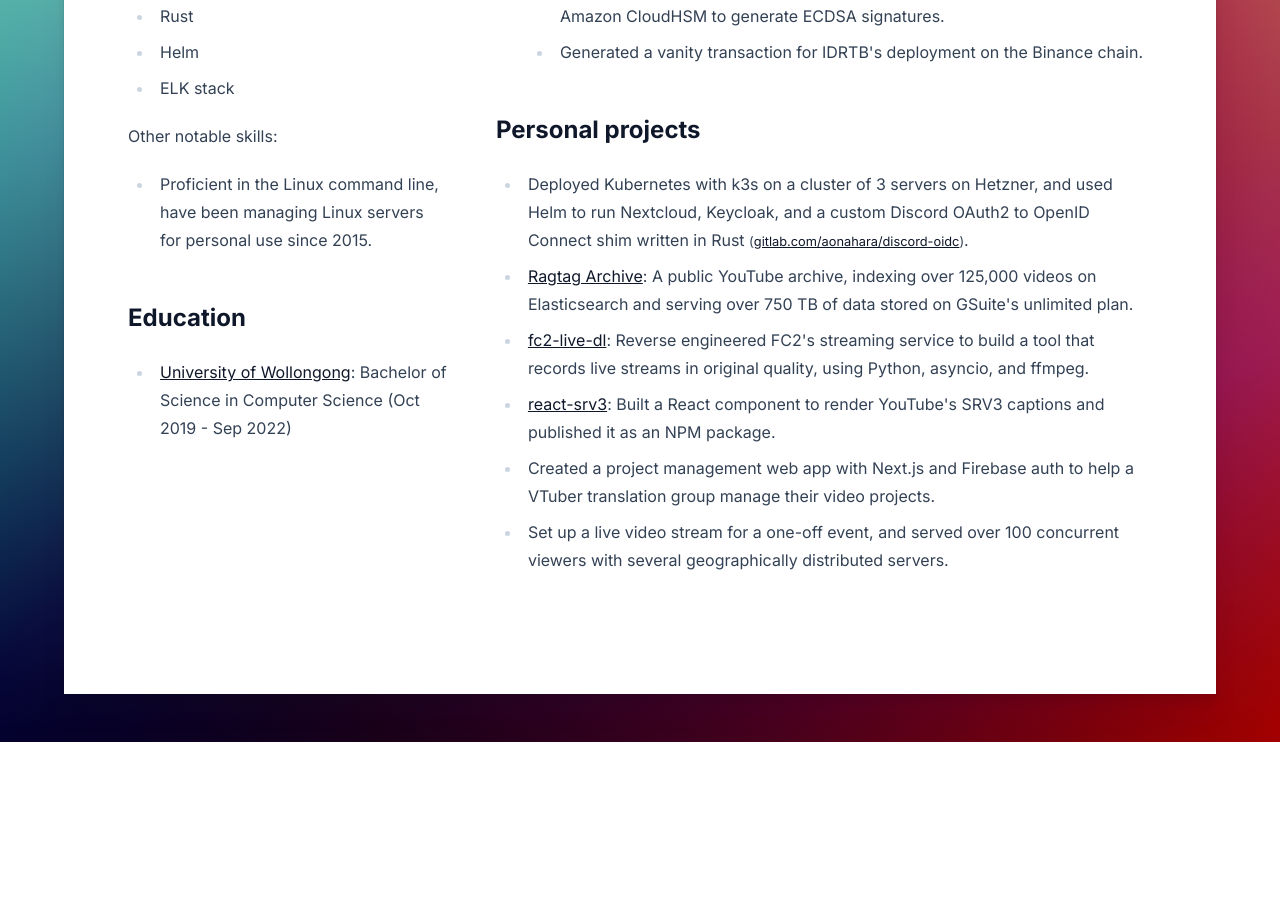
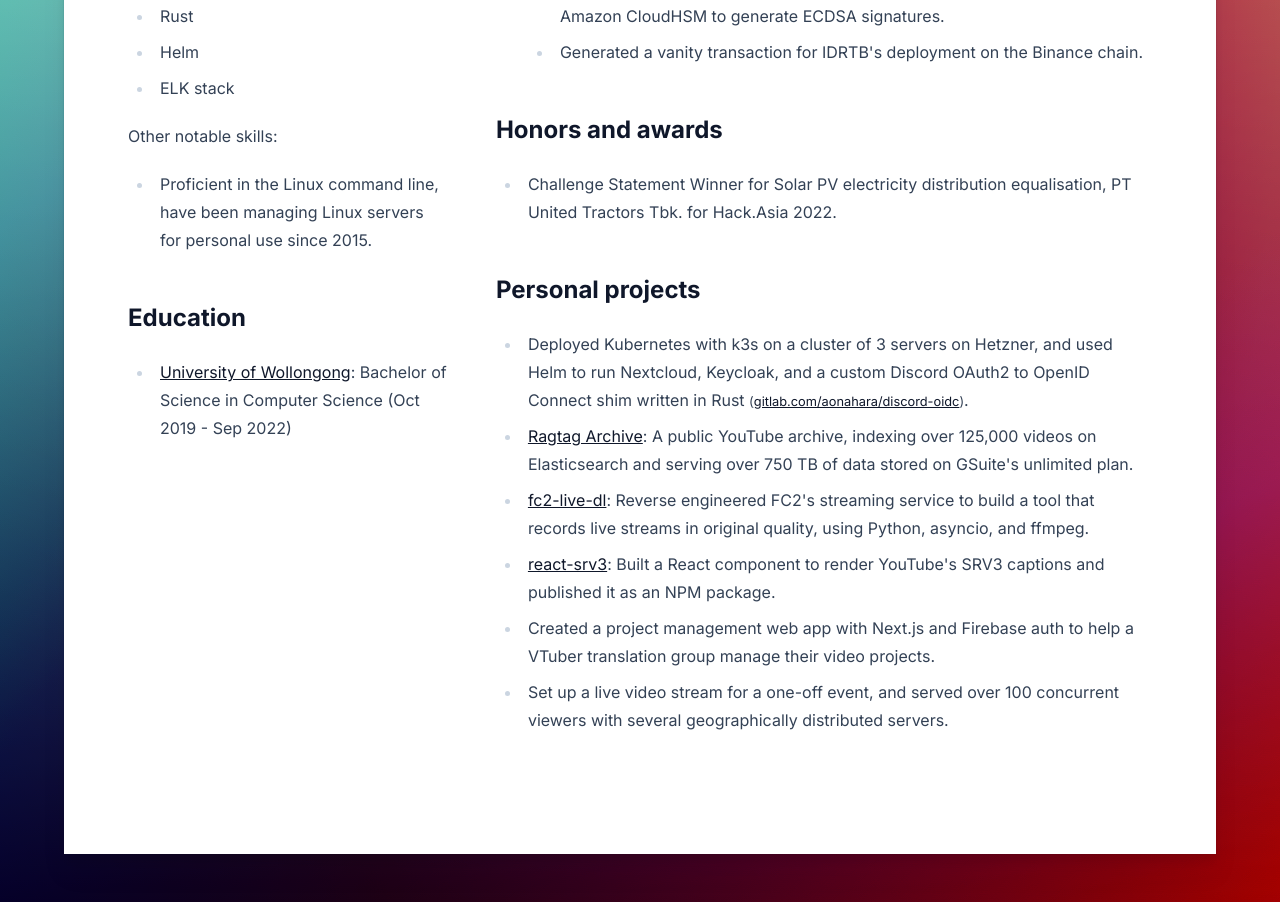
Before and after one commit to hizkifw/hizkifw.me, a Next.js app: page / in a window 1280 px wide. Shown: the part 926-1828 px from the top of the page. Before the commit the page ends 1668 px from the top, so only its background shows below. Built offline with nearby package versions, Linux system fonts and the light colour scheme.

Commit message:
cv: add hack.asia

```diff
--- a/pages/index.tsx
+++ b/pages/index.tsx
@@ -52,6 +52,7 @@
                 developing and deploying scalable backend systems. I can quickly
                 learn anything by getting hands-on with new tech.
               </p>
+
               <h2 id="experience">Experience</h2>
               <ul>
                 <li>
@@ -97,6 +98,16 @@
                   </ul>
                 </li>
               </ul>
+
+              <h2 id="awards">Honors and awards</h2>
+              <ul>
+                <li>
+                  Challenge Statement Winner for Solar PV electricity
+                  distribution equalisation, PT United Tractors Tbk. for
+                  Hack.Asia 2022.
+                </li>
+              </ul>
+
               <h2 id="personal-projects">Personal projects</h2>
               <ul>
                 <li>
```
